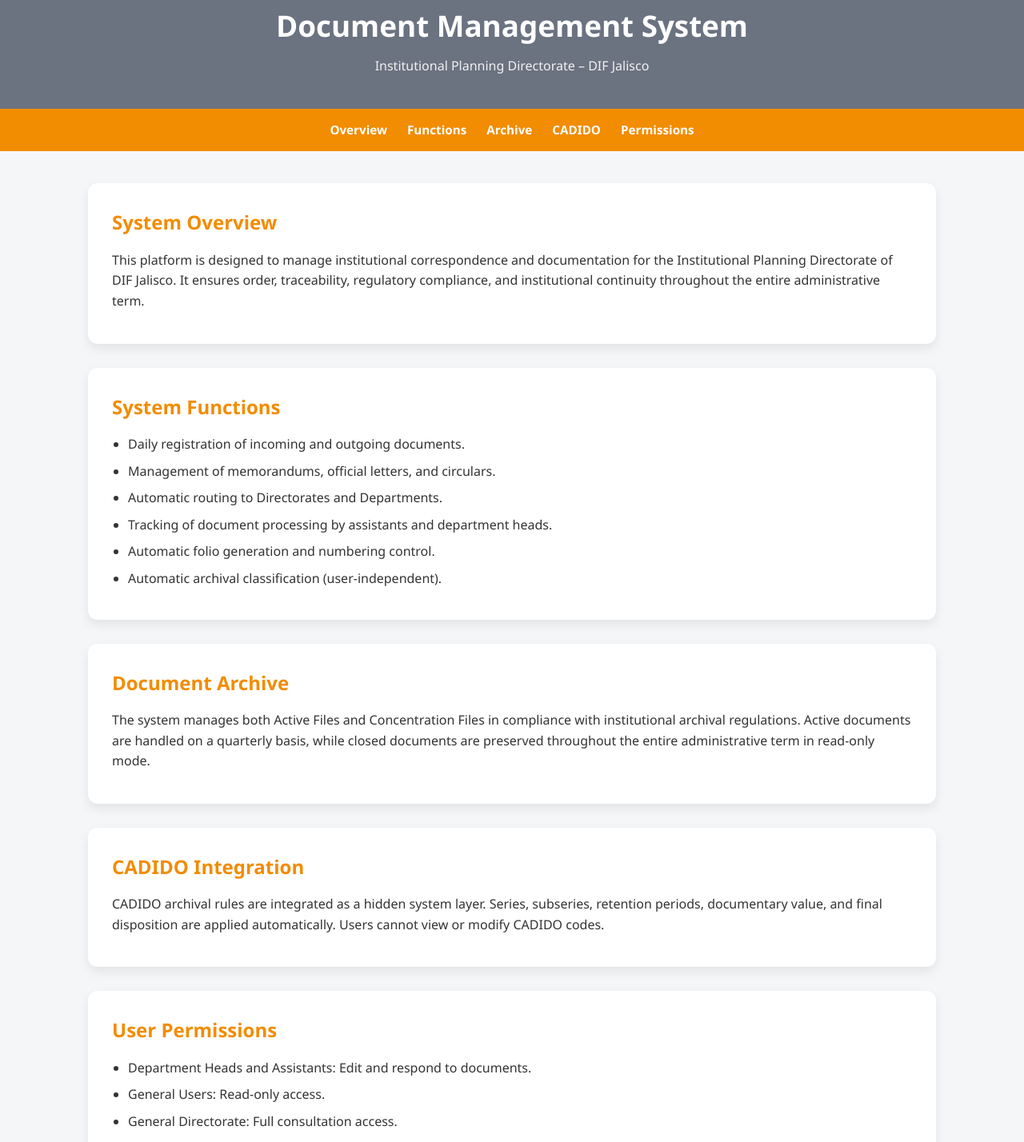
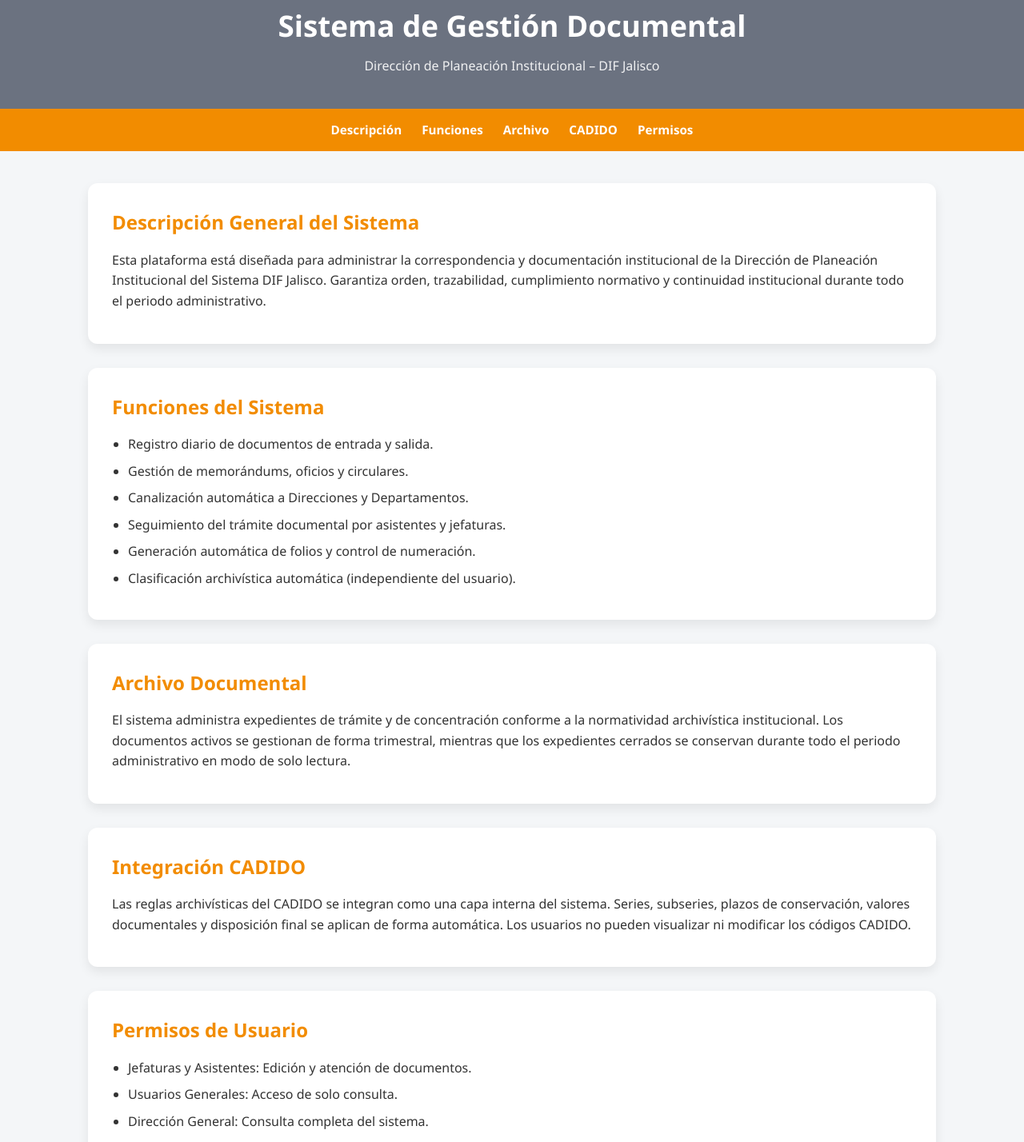
Before and after one commit to noemi-desing/sistema-gestion-documental-dif-jalisco, a plain HTML site: page index.html in a window 1280 px wide. Shown: the part 272-1700 px from the top of the page at 80% size. Drawn offline with Linux system fonts and the light colour scheme.

Commit message:
Update index.html

```diff
--- a/index.html
+++ b/index.html
@@ -1,8 +1,8 @@
 <!DOCTYPE html>
-<html lang="en">
+<html lang="es">
 <head>
   <meta charset="UTF-8">
-  <title>Document Management System | DIF Jalisco</title>
+  <title>Sistema de Gestión Documental | DIF Jalisco</title>
   <meta name="viewport" content="width=device-width, initial-scale=1.0">
   <link rel="stylesheet" href="styles.css">
 </head>
@@ -10,70 +10,72 @@
 <body>
 
 <header class="header">
-  <img src="LOGO DIF.jpg" alt="DIF Jalisco Logo" class="logo">
-  <h1>Document Management System</h1>
-  <p>Institutional Planning Directorate – DIF Jalisco</p>
+  <img src="LOGO DIF.jpg" alt="Logotipo DIF Jalisco" class="logo">
+  <h1>Sistema de Gestión Documental</h1>
+  <p>Dirección de Planeación Institucional – DIF Jalisco</p>
 </header>
 
 <nav class="navigation">
   <ul>
-    <li><a href="#overview">Overview</a></li>
-    <li><a href="#functions">Functions</a></li>
-    <li><a href="#archive">Archive</a></li>
+    <li><a href="#overview">Descripción</a></li>
+    <li><a href="#functions">Funciones</a></li>
+    <li><a href="#archive">Archivo</a></li>
     <li><a href="#cadido">CADIDO</a></li>
-    <li><a href="#permissions">Permissions</a></li>
+    <li><a href="#permissions">Permisos</a></li>
   </ul>
 </nav>
 
 <main>
 
 <section id="overview" class="section">
-  <h2>System Overview</h2>
+  <h2>Descripción General del Sistema</h2>
   <p>
-    This platform is designed to manage institutional correspondence and
-    documentation for the Institutional Planning Directorate of DIF Jalisco.
-    It ensures order, traceability, regulatory compliance, and institutional
-    continuity throughout the entire administrative term.
+    Esta plataforma está diseñada para administrar la correspondencia y
+    documentación institucional de la Dirección de Planeación Institucional
+    del Sistema DIF Jalisco. Garantiza orden, trazabilidad, cumplimiento
+    normativo y continuidad institucional durante todo el periodo
+    administrativo.
   </p>
 </section>
 
 <section id="functions" class="section">
-  <h2>System Functions</h2>
+  <h2>Funciones del Sistema</h2>
   <ul>
-    <li>Daily registration of incoming and outgoing documents.</li>
-    <li>Management of memorandums, official letters, and circulars.</li>
-    <li>Automatic routing to Directorates and Departments.</li>
-    <li>Tracking of document processing by assistants and department heads.</li>
-    <li>Automatic folio generation and numbering control.</li>
-    <li>Automatic archival classification (user-independent).</li>
+    <li>Registro diario de documentos de entrada y salida.</li>
+    <li>Gestión de memorándums, oficios y circulares.</li>
+    <li>Canalización automática a Direcciones y Departamentos.</li>
+    <li>Seguimiento del trámite documental por asistentes y jefaturas.</li>
+    <li>Generación automática de folios y control de numeración.</li>
+    <li>Clasificación archivística automática (independiente del usuario).</li>
   </ul>
 </section>
 
 <section id="archive" class="section">
-  <h2>Document Archive</h2>
+  <h2>Archivo Documental</h2>
   <p>
-    The system manages both Active Files and Concentration Files in compliance
-    with institutional archival regulations. Active documents are handled on
-    a quarterly basis, while closed documents are preserved throughout the
-    entire administrative term in read-only mode.
+    El sistema administra expedientes de trámite y de concentración conforme
+    a la normatividad archivística institucional. Los documentos activos se
+    gestionan de forma trimestral, mientras que los expedientes cerrados se
+    conservan durante todo el periodo administrativo en modo de solo lectura.
   </p>
 </section>
 
 <section id="cadido" class="section">
-  <h2>CADIDO Integration</h2>
+  <h2>Integración CADIDO</h2>
   <p>
-    CADIDO archival rules are integrated as a hidden system layer. Series,
-    subseries, retention periods, documentary value, and final disposition
-    are applied automatically. Users cannot view or modify CADIDO codes.
+    Las reglas archivísticas del CADIDO se integran como una capa interna del
+    sistema. Series, subseries, plazos de conservación, valores documentales
+    y disposición final se aplican de forma automática. Los usuarios no pueden
+    visualizar ni modificar los códigos CADIDO.
   </p>
 </section>
 
 <section id="permissions" class="section">
-  <h2>User Permissions</h2>
+  <h2>Permisos de Usuario</h2>
   <ul>
-    <li>Department Heads and Assistants: Edit and respond to documents.</li>
-    <li>General Users: Read-only access.</li>
-    <li>General Directorate: Full consultation access.</li>
+    <li>Jefaturas y Asistentes: Edición y atención de documentos.</li>
+    <li>Usuarios Generales: Acceso de solo consulta.</li>
+    <li>Dirección General: Consulta completa del sistema.</li>
   </ul>
 </section>
 
@@ -86,3 +88,9 @@
 <script src="app.js"></script>
 </body>
 </html>
+
+
+
+<script src="app.js"></script>
+</body>
+</html>
```
